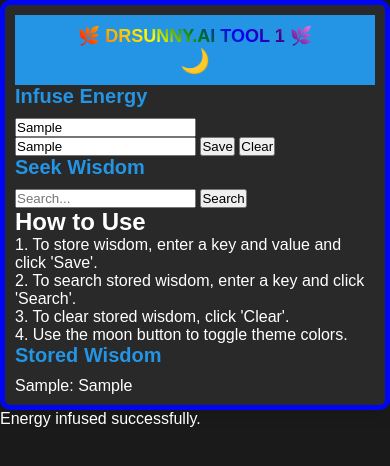
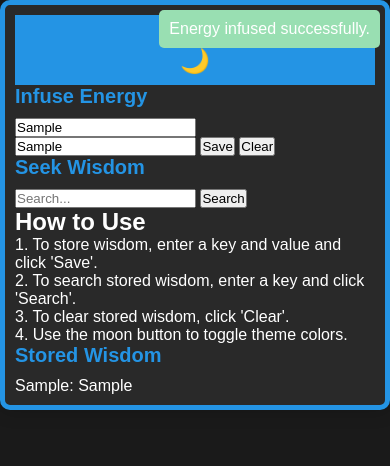
Before and after one commit to sunnybanger/zenstorage, a plain HTML site: page index.html in a window 390 px wide. Both pictures are taken after typing "Sample", "Sample" into the empty fields and a click on the button "Save". Drawn offline with Linux system fonts and the light colour scheme.

Commit message:
Update style.css

```diff
--- a/style.css
+++ b/style.css
@@ -1,48 +1,34 @@
-/* Reset some default styles */
 * {
     margin: 0;
     padding: 0;
     box-sizing: border-box;
-    transition: all 0.3s ease-in-out; /* Smooth transition for all changes */
+    transition: all 0.3s ease-in-out;
 }
 
-/* Body styling */
 body {
     font-family: 'Arial', sans-serif;
     background-color: #1a1a1a;
     color: #fff;
-    overflow-x: hidden; /* Prevent horizontal scroll */
+    overflow-x: hidden;
 }
 
-/* RGB Animation */
-@keyframes rgb-animation {
-    0% { border-color: red; }
-    33% { border-color: green; }
-    66% { border-color: blue; }
-    100% { border-color: red; }
-}
-
-/* Header styling */
 .header {
     display: flex;
     flex-direction: column;
     align-items: center;
-    background-color: #2494E4; /* Cartier Blue */
+    background-color: #2494E4;
     padding: 20px;
-    animation: rgb-animation 5s linear infinite; /* RGB border animation */
 }
 
 .title {
     font-size: 24px;
     color: #fff;
-    text-transform: uppercase; /* Make the title stand out */
-    background-image: linear-gradient(45deg, red, orange, yellow, green, blue, indigo, violet); /* Rainbow gradient text */
+    text-transform: uppercase;
     -webkit-background-clip: text;
     color: transparent;
-    animation: shine 5s ease-in-out infinite; /* Animated gradient text */
+    animation: shine 5s ease-in-out infinite;
 }
 
-/* Gradient text animation */
 @keyframes shine {
     0% { background-position: 0% }
     100% { background-position: 100% }
@@ -54,42 +40,29 @@ body {
     cursor: pointer;
     font-size: 24px;
     color: #fff;
-    transition: color 0.3s, transform 0.3s;
 }
 
 .toggle-theme:hover {
-    color: #99DFB2; /* Medical Green */
-    transform: scale(1.1); /* Slightly enlarge the button on hover */
+    color: #99DFB2;
+    transform: scale(1.1);
 }
 
-/* Container styling */
 .container {
     max-width: 100%;
-    margin: 0;
+    margin: 0 auto;
     padding: 20px;
     background-color: #292929;
-    border: 5px solid #2494E4; /* Cartier Blue */
+    border: 5px solid #2494E4;
     border-radius: 10px;
     box-shadow: 0 0 20px rgba(0, 0, 0, 0.2);
-    animation: rgb-animation 5s linear infinite; /* RGB border animation */
 }
 
-/* Section styling */
 .section-title {
-    color: #2494E4; /* Cartier Blue */
+    color: #2494E4;
     margin-bottom: 10px;
     font-size: 20px;
-    animation: glow 2s infinite alternate; /* Text glow effect */
 }
 
-/* Add more styles as needed for animations, transitions, and other design elements. */
-
-/* Example dark mode toggler */
-.dark-mode .toggle-theme {
-    color: #99DFB2; /* Medical Green */
-}
-
-/* Media queries for responsiveness */
 @media screen and (max-width: 768px) {
     .header {
         padding: 10px;
@@ -99,12 +72,42 @@ body {
         padding: 10px;
     }
 
-    .storage-form,
-    .search-bar {
+    .storage-form, .search-bar {
         width: 100%;
     }
 
     .title {
-        font-size: 18px; /* Adjust title size for smaller screens */
+        font-size: 18px;
     }
 }
+
+.dark-mode {
+    background-color: #fff;
+    color: #000;
+}
+
+.dark-mode .header {
+    background-color: #99DFB2;
+}
+
+.dark-mode .section-title {
+    color: #2494E4;
+}
+
+.dark-mode .toggle-theme {
+    color: #2494E4;
+}
+
+.success-message, .error-message {
+    position: fixed;
+    top: 10px;
+    right: 10px;
+    padding: 10px;
+    border-radius: 5px;
+    background-color: #99DFB2;
+    color: #fff;
+}
+
+.error-message {
+    background-color: red;
+}
```
